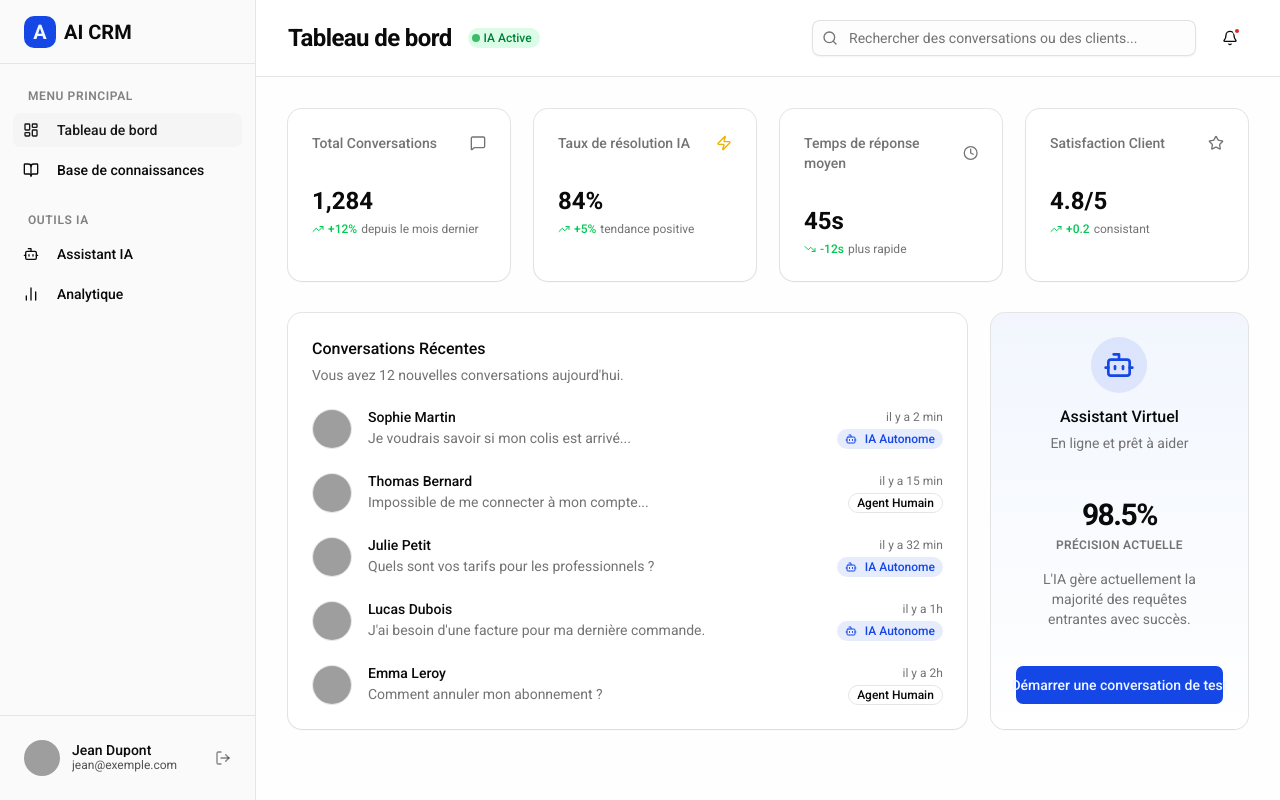
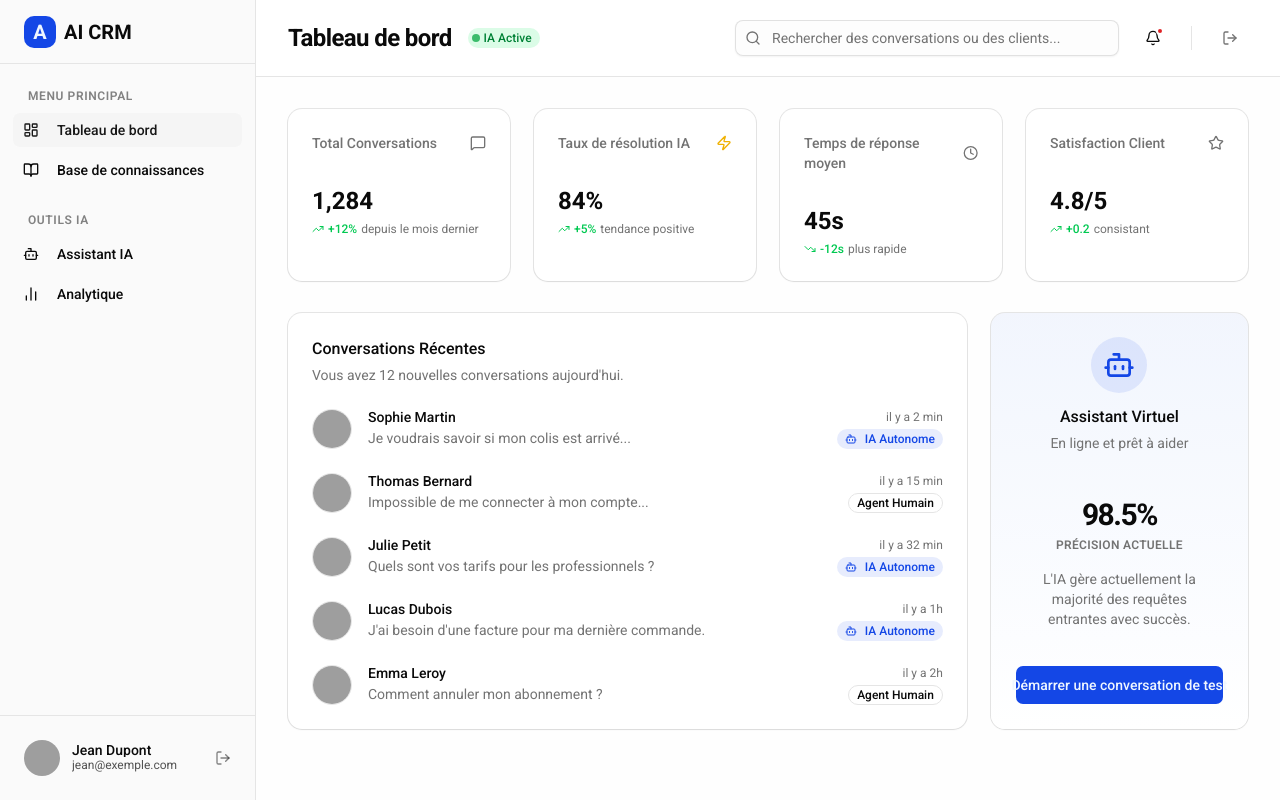
Before and after one commit to Gabricode5/PFE_ECE, a Next.js app in the folder frontend/: page / in a window 1280 px wide. Built offline with nearby package versions, Linux system fonts and the light colour scheme; grey boxes are pictures that could not be loaded.

Commit message:
ajout du boutton de déconnexion

```diff
--- a/frontend/app/(dashboard)/page.tsx
+++ b/frontend/app/(dashboard)/page.tsx
@@ -14,6 +14,7 @@ import {
     TrendingDown,
     Bot
 } from "lucide-react"
+import { LogoutButton } from "@/components/logoutButton"
 
 export default function DashboardPage() {
     return (
@@ -29,6 +30,7 @@ export default function DashboardPage() {
                 </div>
 
                 <div className="flex items-center gap-4">
+    {/* Barre de recherche existante */}
                     <div className="relative w-96 hidden md:block">
                         <Search className="absolute left-2.5 top-2.5 h-4 w-4 text-muted-foreground" />
                         <Input
@@ -37,10 +39,16 @@ export default function DashboardPage() {
                             className="pl-9 bg-muted/20 border-muted-foreground/20 focus-visible:ring-offset-0 focus-visible:bg-background transition-colors"
                         />
                     </div>
+
+                    {/* Bouton Notification existant */}
                     <Button variant="ghost" size="icon" className="relative">
                         <Bell className="h-5 w-5" />
                         <span className="absolute top-1.5 right-1.5 h-2 w-2 rounded-full bg-destructive border-2 border-background" />
                     </Button>
+
+                    {/* --- AJOUT DU BOUTON DÉCONNEXION ICI --- */}
+                    <div className="h-6 w-[1px] bg-border mx-1" /> {/* Séparateur visuel */}
+                    <LogoutButton />
                 </div>
             </header>
 
--- /dev/null
+++ b/frontend/components/logoutButton.tsx
@@ -0,0 +1,34 @@
+"use client"
+
+import { Button } from "@/components/ui/button"
+import { useRouter } from "next/navigation"
+import { LogOut } from "lucide-react"
+
+export function LogoutButton() {
+    const router = useRouter()
+
+    const handleLogout = () => {
+        // Suppression des cookies
+        document.cookie = "auth_token=; path=/; expires=Thu, 01 Jan 1970 00:00:00 UTC; SameSite=Strict";
+        document.cookie = "token=; path=/; expires=Thu, 01 Jan 1970 00:00:00 UTC; SameSite=Strict";
+
+        // Nettoyage local
+        localStorage.removeItem("username");
+
+        // Redirection
+        router.push("/login");
+        router.refresh();
+    };
+
+    return (
+        <Button
+            variant="ghost"
+            size="icon"
+            onClick={handleLogout}
+            className="text-muted-foreground hover:text-destructive transition-colors"
+            title="Se déconnecter"
+        >
+            <LogOut className="h-5 w-5" />
+        </Button>
+    )
+}
```
